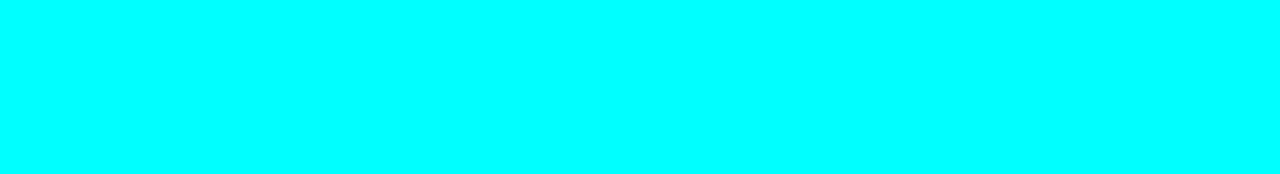
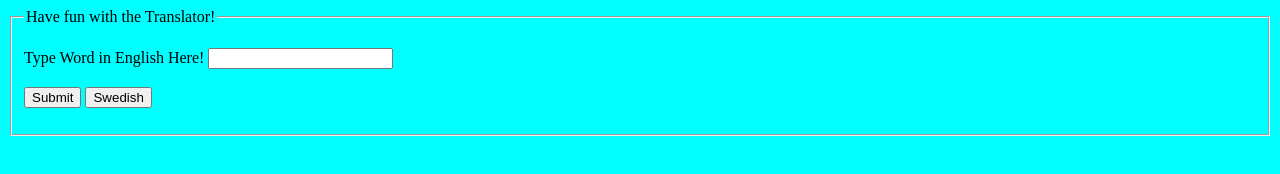
Before and after one commit to rrice1/translator, a plain HTML site: page index.html in a window 1280 px wide. Drawn offline with Linux system fonts and the light colour scheme.

Commit message:
adding stuff from finishing up on wednesday

```diff
--- a/index.html
+++ b/index.html
@@ -8,6 +8,19 @@
 </head>
 <body>
 
+<form>
+    <fieldset>
+        <legend>Have fun with the Translator!</legend>
+        <p>
+            <label>Type Word in English Here!</label>
+        <input type="text" id="englishInput">
+        <br><br>
+        <input type="submit" value="Submit">
+        <input type="button" onclick="alert('Hello there')" value="Swedish">
+        </p>
+    </fieldset>
+</form>
+
     <script src="main.js"></script>
 </body>
 </html>
```
